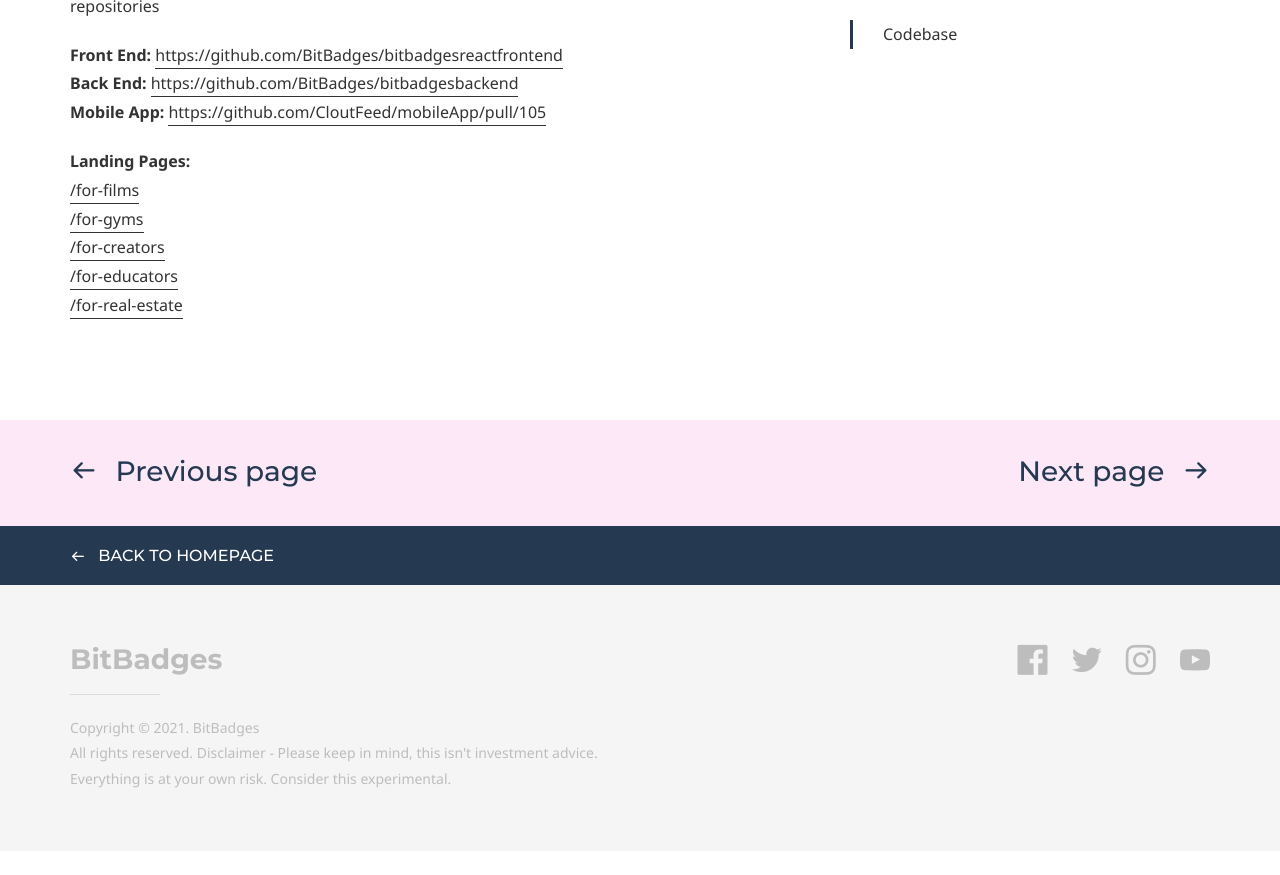
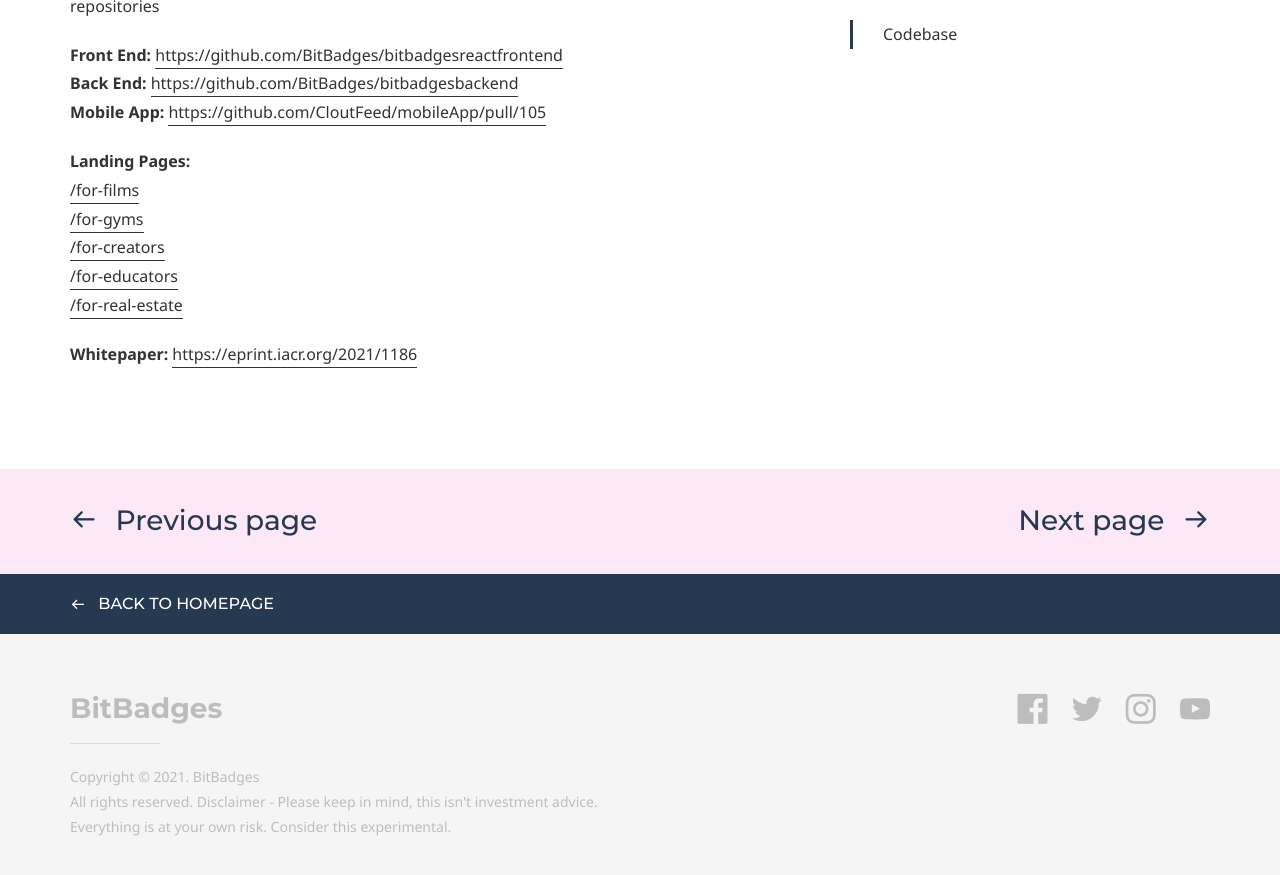
Before and after one commit to BitBadges/bitbadges.github.io, a Jekyll site: the page built from codebase.md, in a window 1280 px wide and 900 px high, scrolled down 839 px. Shown: the top 875 px of the window. Built offline with Jekyll 4.4.1, drawn with Linux system fonts in a browser that asks for light colours; some web fonts are replaced; before the commit the page ends 1690 px from its top, so only the background shows below that.

Commit message:
Update codebase.md

```diff
--- a/codebase.md
+++ b/codebase.md
@@ -42,3 +42,5 @@ Currently, we are working on cleaning up the codebase but here are links to the
 [/for-creators](https://bitbadges.github.io/for-creators/)
 [/for-educators](https://bitbadges.github.io/for-educators/)
 [/for-real-estate](https://bitbadges.github.io/for-real-estate/)
+
+**Whitepaper:** [https://eprint.iacr.org/2021/1186](https://eprint.iacr.org/2021/1186)
```
